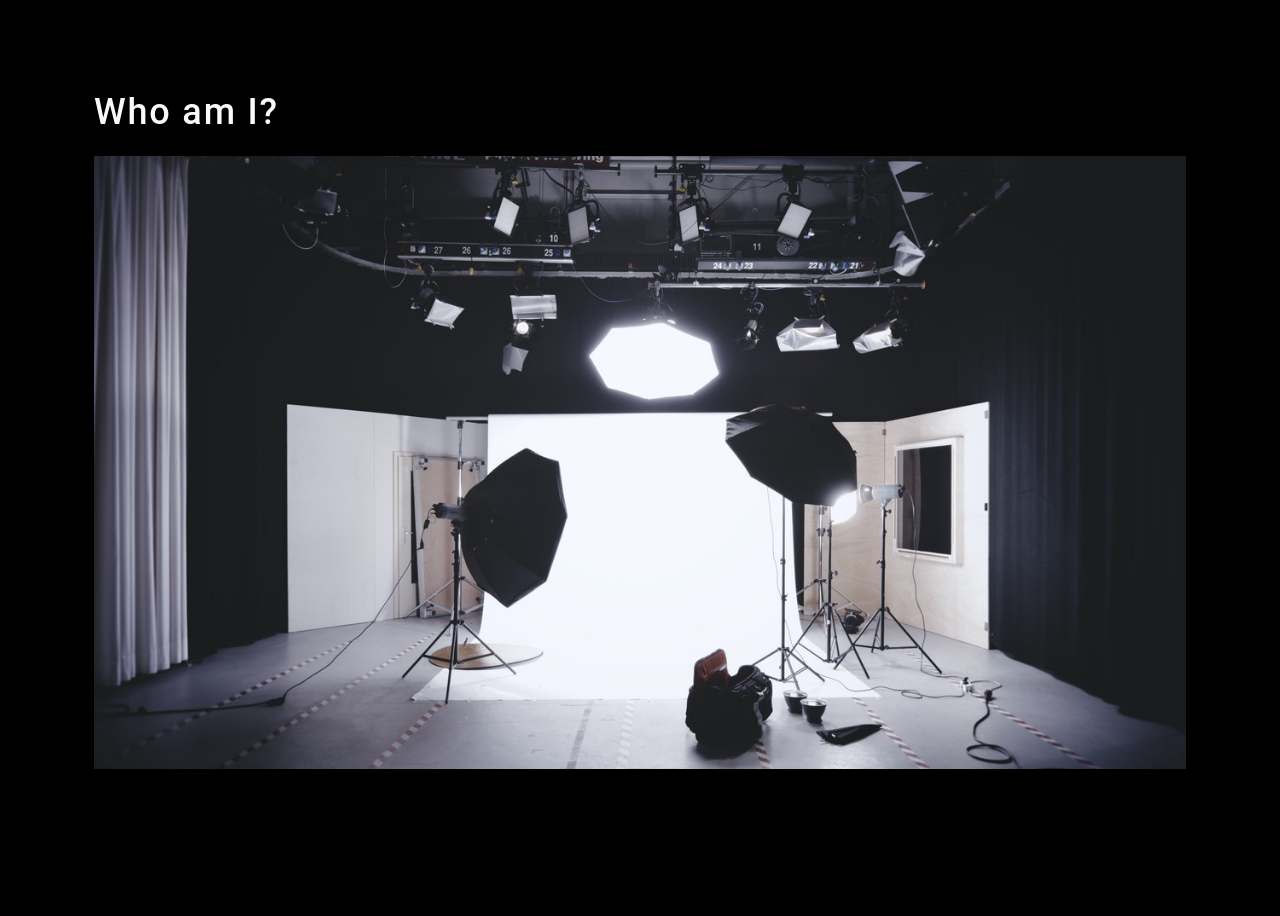
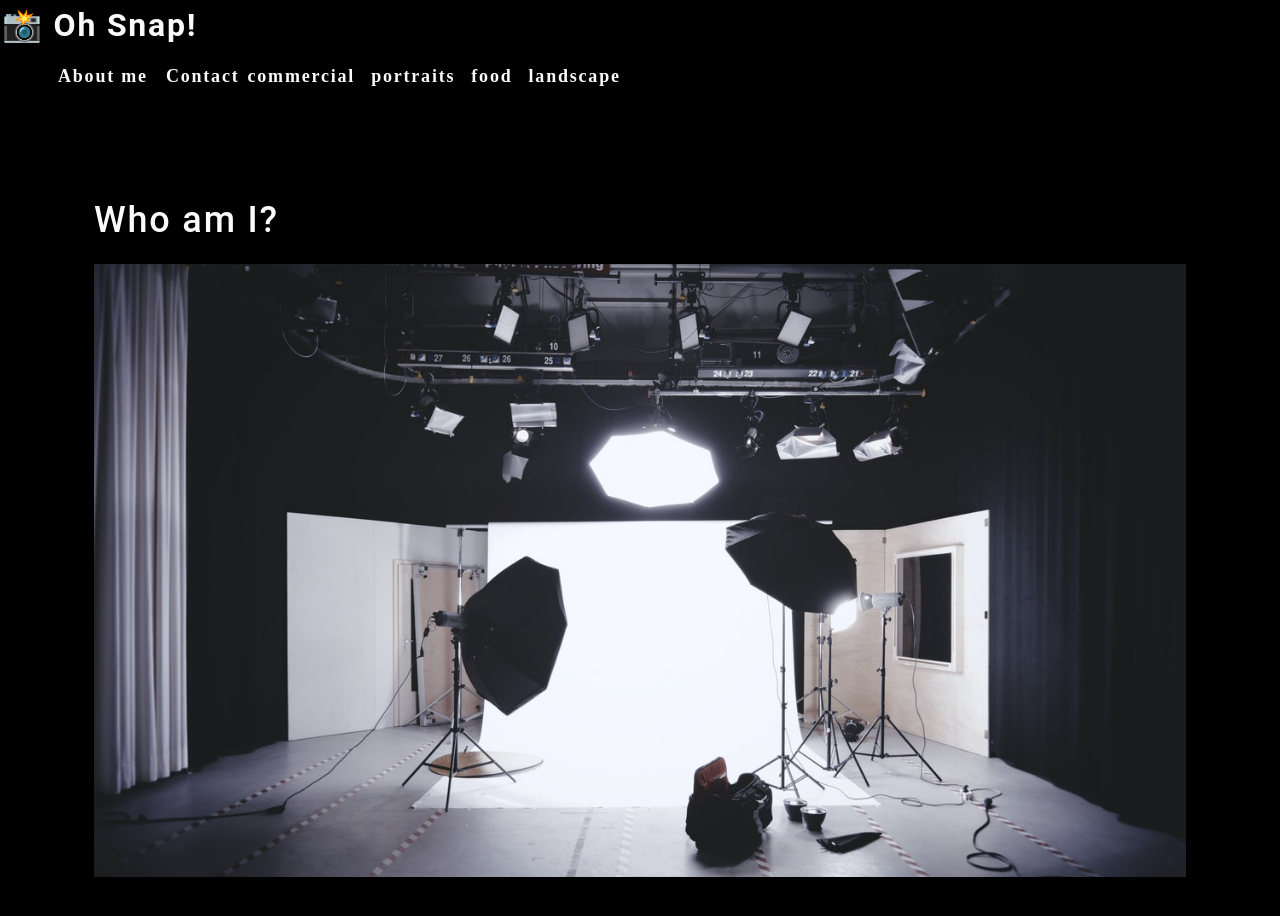
Before and after one commit to Sam-Clark1/photo-gallery, a React (Create React App) app: page / in a window 1280 px wide. Shown: the top 916 px of the page. Before the commit the page ends 883 px from the top, so only its background shows below. Built offline with nearby package versions, Linux system fonts and the light colour scheme.

Commit message:
added about section and nav bar

```diff
--- a/src/App.js
+++ b/src/App.js
@@ -1,11 +1,11 @@
 import React from 'react';
+import Nav from './components/Nav';
 import About from './components/About';
-import Nav from './components/Nav';
 
 function App() {
-
   return (
     <div>
+      <Nav></Nav>
       <main>
         <About></About>
       </main>
--- a/src/components/Nav/index.js
+++ b/src/components/Nav/index.js
@@ -12,7 +12,9 @@ const categories = [
       description: "Fields, farmhouses, waterfalls, and the beauty of nature",
     },
   ];
-
+  function categorySelected(name) {
+    console.log(`${name} clicked`)
+  }
 function Nav() {
     return (
         <header>
@@ -36,7 +38,7 @@ function Nav() {
                 className="mx-1"
                 key={category.name}
             >
-                <span onClick={categorySelected} >
+                <span onClick={() => categorySelected(category.name)} >
                 {category.name}
                 </span>
             </li>
```
